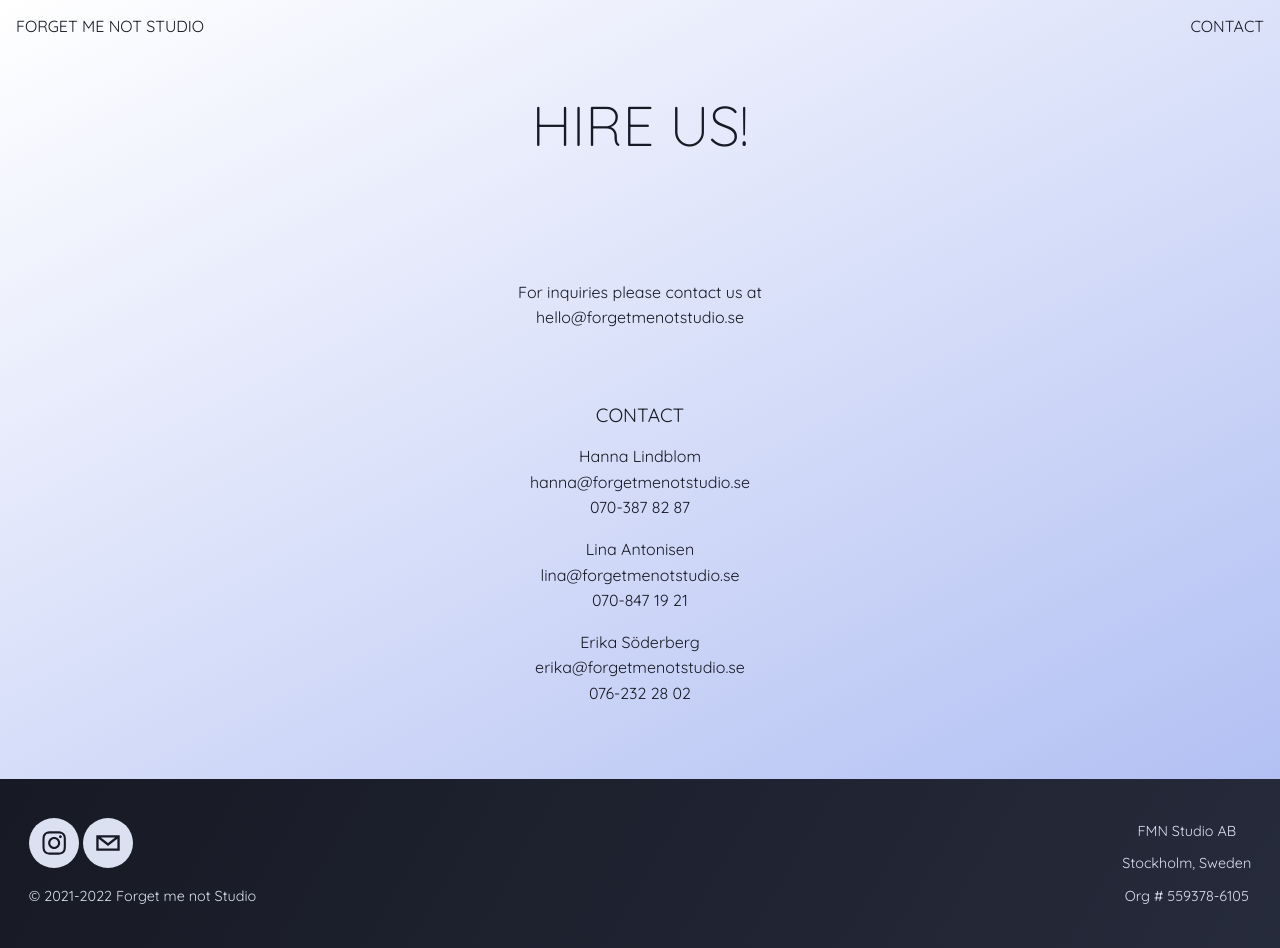
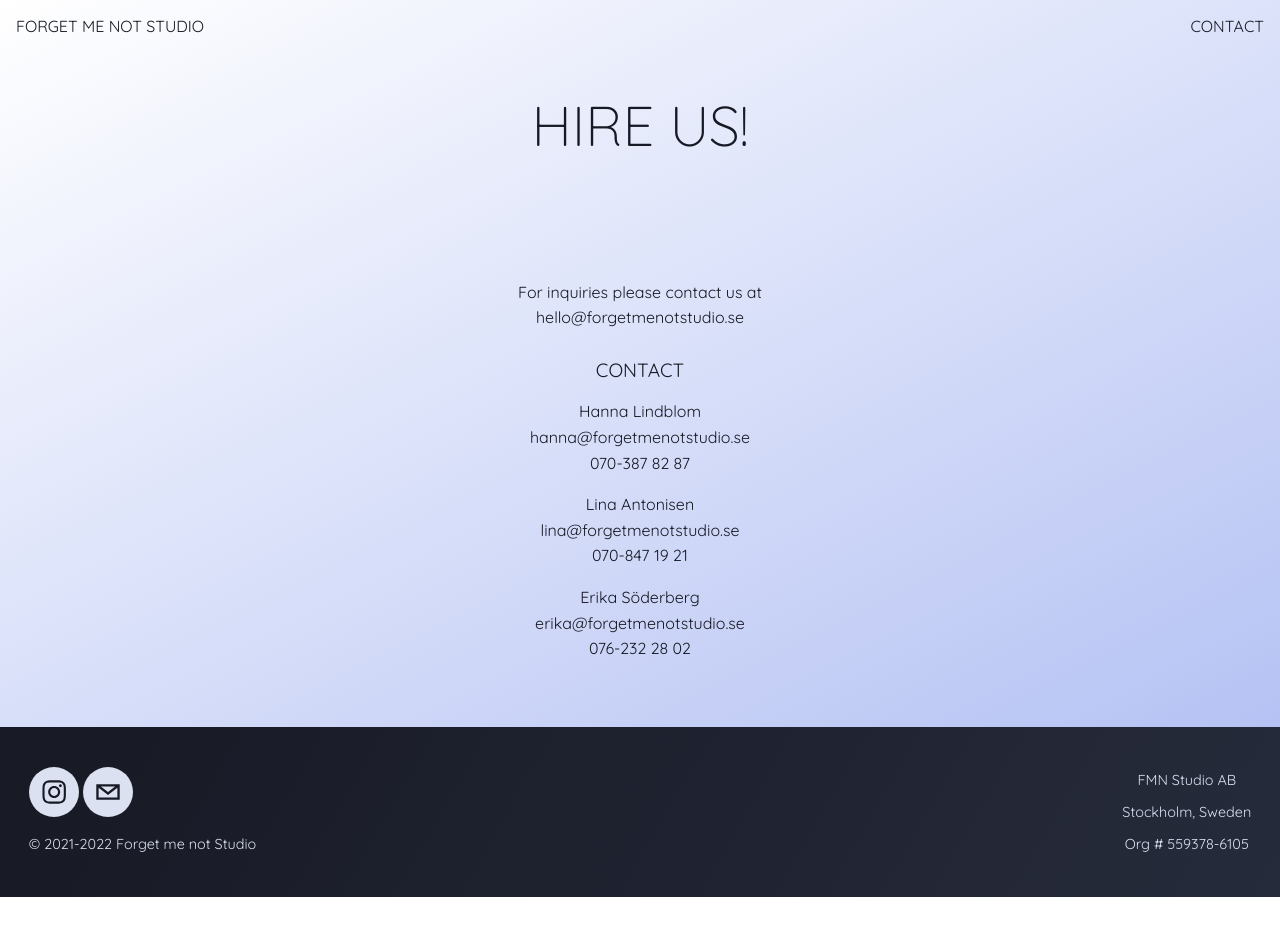
Before and after one commit to pinne/forgetmenotstudio, a Next.js app: page /contact in a window 1280 px wide. After the commit the page ends 897 px from the top, so only its background shows below. Built offline with nearby package versions, Linux system fonts and the light colour scheme.

Commit message:
Moving margin

```diff
--- a/components/contacts.module.css
+++ b/components/contacts.module.css
@@ -6,7 +6,6 @@
   font-size: 1em;
   line-height: 0.6em;
   margin-top: 0em;
-  margin-bottom: 4em;
 }
 .nameBox {
   width: 280px;
--- a/pages/styles.css
+++ b/pages/styles.css
@@ -24,6 +24,7 @@ footer {
   flex-direction: row-reverse;
   justify-content: space-between;
   align-content: flex-end;
+  margin-top: 4em;
   padding: 2em 2em 2em 2em;
   font-size: 0.9em;
   color: rgb(220, 225, 241);
```
Also changed, not shown: images/bild-med-tavla.png (added).
